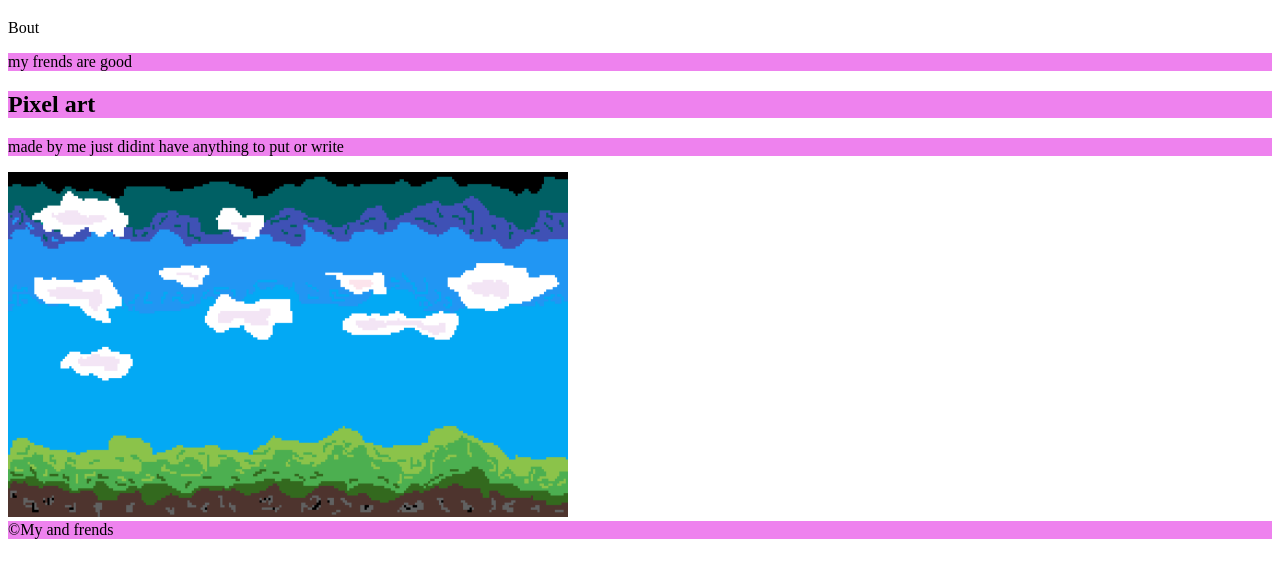
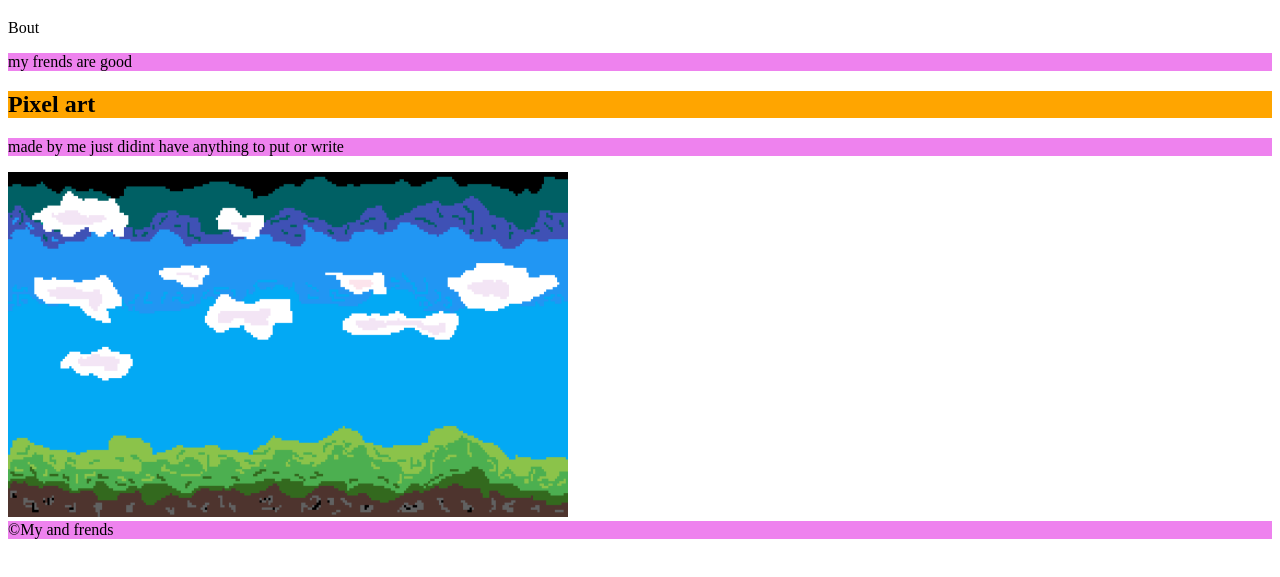
Before and after one commit to devilnoob999/Frends-of-MatasDevil, a plain HTML site: page index.html in a window 1280 px wide. Shown: the part 61-638 px from the top of the page. Drawn offline with Linux system fonts and the light colour scheme.

Commit message:
Update index.html

```diff
--- a/index.html
+++ b/index.html
@@ -2,7 +2,7 @@
 <html>
     <head>
         <meta charset="UTF-8">
-        <title style="background-color:Tomato;">Hello my frends</title>
+        <title>Hello my frends</title>
         <link href="style.css" type="text/css" rel="stylesheet">
     </head>
     <body>
@@ -12,10 +12,10 @@
         </header>
         <section>
             <div>
-                <h1style="background-color:Green;">Bout</h1>
+                <h1style="background-color:Orange;">Bout</h1>
                 <p style="background-color:Violet;"> my frends are good
                 </p>
-                <h1 style="background-color:Violet;">Pixel art</h1>
+                <h1 style="background-color:Orange;">Pixel art</h1>
                 <p style="background-color:Violet;"> made by me just didint have anything to put or write </p>
               <img src="sviesa.png" alt="pixel art or smthg" width="560" height="345">
             </div>
```
